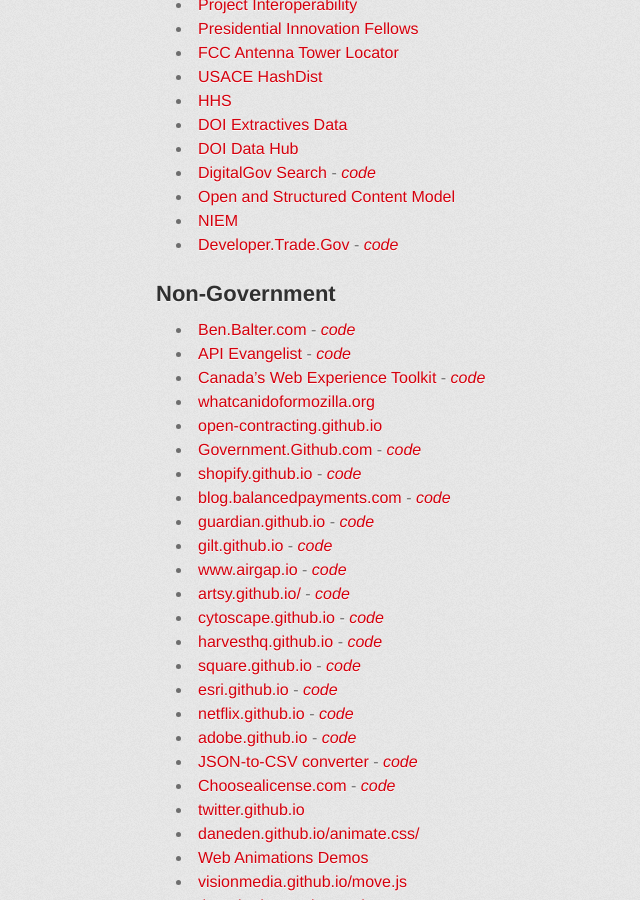
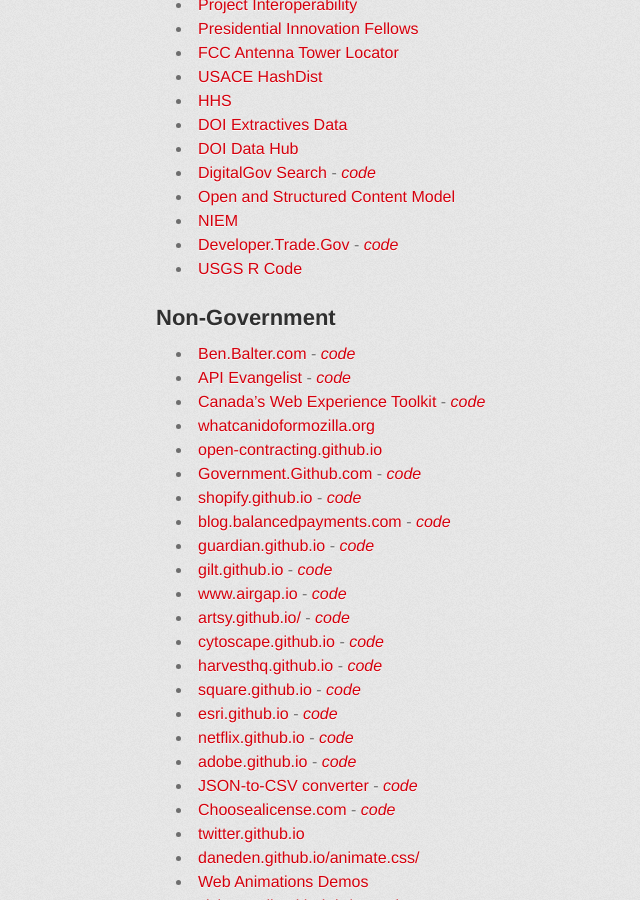
Before and after one commit to GSA/Open-Data-Collaboration-Sandbox, a Jekyll site: the page built from website_examples.md, in a window 1280 px wide and 900 px high, scrolled down 681 px. Shown: the whole window, without its empty margins (174-814 px from the left). Built offline with Jekyll 4.4.1, drawn with Linux system fonts in a browser that asks for light colours; some web fonts are replaced.

Commit message:
adding usgs r code

```diff
--- a/website_examples.md
+++ b/website_examples.md
@@ -35,6 +35,7 @@
 * [Open and Structured Content Model](http://gsa.github.io/Open-And-Structured-Content-Models/)
 * [NIEM](http://niem.github.io)
 * [Developer.Trade.Gov](http://developer.trade.gov/) - *[code](https://github.com/InternationalTradeAdministration/developerportal)*
+* [USGS R Code](http://usgs-r.github.io/)
 
 ## Non-Government
 
```
